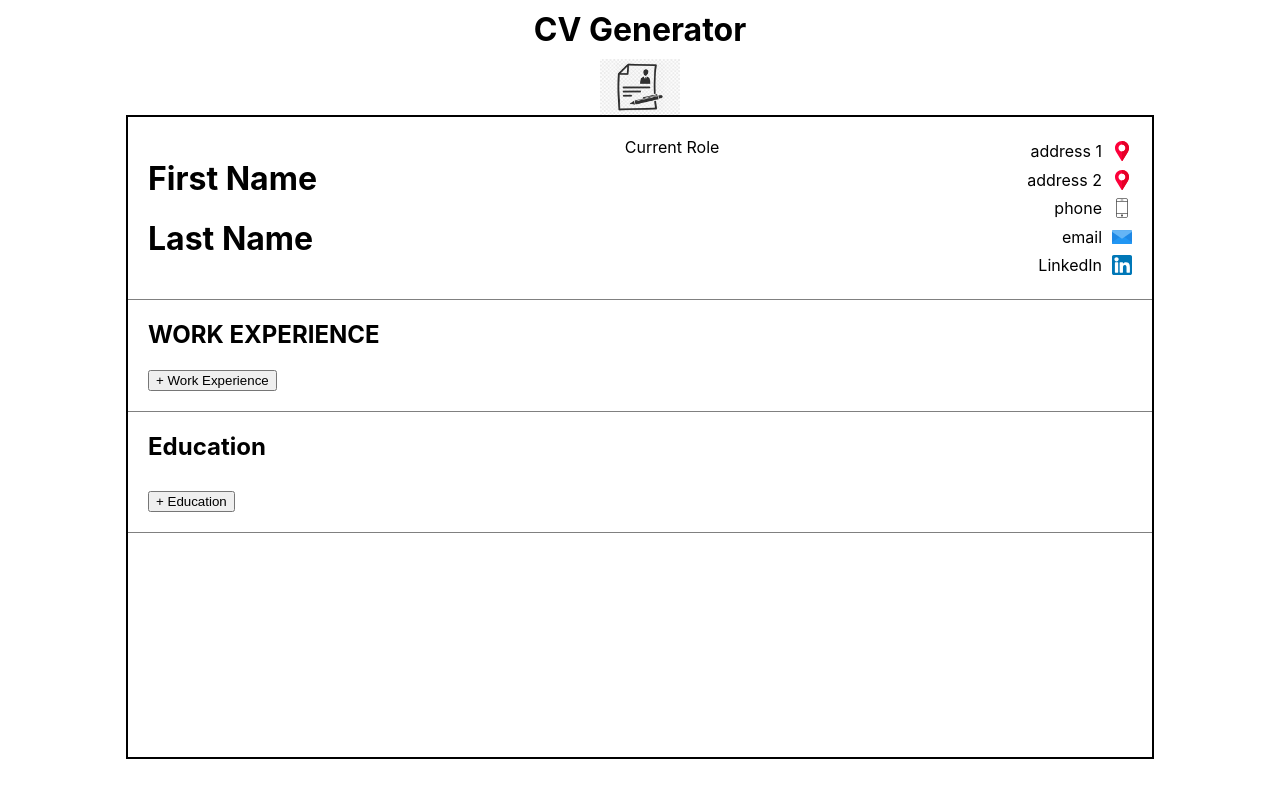
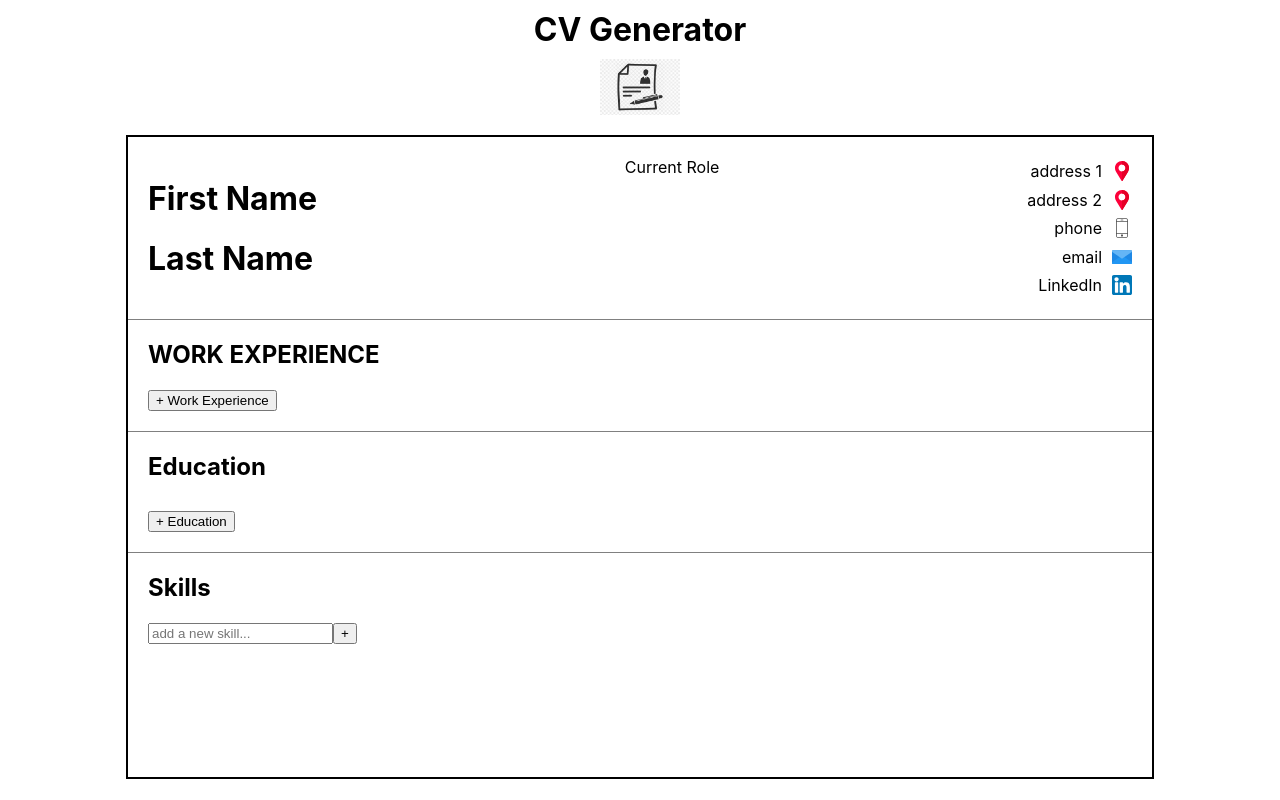
Before and after one commit to enPlace/react-inline-editable-cv, a React (Create React App) app: page / in a window 1280 px wide. Built offline with nearby package versions, Linux system fonts and the light colour scheme.

Commit message:
Create Skills section basic structure and components

```diff
--- /dev/null
+++ b/src/Components/Cv-components/Skills.js
@@ -0,0 +1,40 @@
+import { useState } from "react";
+import NewSkillsForm from "./skillsSubComponents/NewSkillsForm";
+import SavedSkills from "./skillsSubComponents/SavedSkills";
+
+const Skills = ({ isEditable, setIsEditable, handleEditChange }) => {
+  const [userInfo, setUserInfo] = useState(false);
+  const emptySkill = { text: "", id: "", pos: "" };
+  const [newSkill, setNewSkill] = useState(emptySkill);
+
+  const handleChange = (e) => {
+    const targ = e.target;
+    setNewSkill({
+      ...newSkill,
+      [targ.name]: targ.value,
+      [targ.pos]: targ.pos,
+      [targ.id]: targ.id,
+    });
+  };
+  const handleSubmit = () => {
+    if (!userInfo) {
+      setUserInfo([newSkill]);
+    } else {
+      userInfo.push(newSkill);
+    }
+    setNewSkill(emptySkill);
+  };
+
+  return (
+    <div className="skills">
+      <h2>Skills</h2>
+      <NewSkillsForm
+        handleChange={handleChange}
+        handleSubmit={handleSubmit}
+      ></NewSkillsForm>
+      <SavedSkills userInfo={userInfo}></SavedSkills>
+    </div>
+  );
+};
+
+export default Skills;
--- a/src/Components/Cv-components/Work-experience.js
+++ b/src/Components/Cv-components/Work-experience.js
@@ -29,7 +29,6 @@ const WorkExperience = ({ isEditable, setIsEditable, handleEditChange }) => {
       obj[targ.name] = targ.value;
     }
     setWorkObject(obj);
-    console.log(workObject);
   };
   const handleSubmit = (e) => {
     if (!userInfo) {
--- /dev/null
+++ b/src/Components/Cv-components/skillsSubComponents/NewSkillsForm.js
@@ -0,0 +1,10 @@
+const NewSkillsForm = ({userInfo, isEditable, setIsEditable}) => {
+    return (
+        <form action="" className="newSkill">
+            <input type="text" placeholder="add a new skill..." />
+            <button type="submit">+</button>
+        </form>
+     );
+}
+
+export default NewSkillsForm;
--- /dev/null
+++ b/src/Components/Cv-components/skillsSubComponents/SavedSkills.js
@@ -0,0 +1,11 @@
+const SavedSkills = ({userInfo}) => {
+    return !userInfo ? null : (
+        <div className="skillsContainer">
+        {userInfo.map(skill=>{
+            return <div className="skill" key = {skill.id}>{skill.text}</div>
+        })}
+        </div>
+    );
+}
+
+export default SavedSkills;
--- a/src/Components/Cv-components/workExperienceSubComponents/SavedWorkExperience.js
+++ b/src/Components/Cv-components/workExperienceSubComponents/SavedWorkExperience.js
@@ -1,10 +1,11 @@
 const SavedWorkExperience = ({ userInfo }) => {
-
+  let key = 0;
   return !userInfo ? null : (
     <div className="work-experience saved">
       {userInfo.map((work) => {
+        key++
         return (
-          <div className="companyInfo">
+          <div className="companyInfo" key = {key}>
             <h3 className="companyName">{work.company}</h3>
             <p className="companyCity">{work.companyCity}</p>
             <p className="companyDates">
--- a/src/Components/Cv.js
+++ b/src/Components/Cv.js
@@ -2,6 +2,7 @@ import { useState } from "react";
 import PersonalInfo from "./Cv-components/Personal-info";
 import WorkExperience from "./Cv-components/Work-experience";
 import Education from "./Cv-components/Education";
+import Skills from "./Cv-components/Skills";
 const Cv = () => {
   const [isEditable, setIsEditable] = useState(false);
 
@@ -28,6 +29,11 @@ const Cv = () => {
         setIsEditable={setIsEditable}
         handleEditChange={handleEditChange}
       ></Education>
+      <Skills
+      isEditable={isEditable}
+      setIsEditable={setIsEditable}
+      handleEditChange={handleEditChange}></Skills>
+
     </div>
   );
 };
--- a/src/index.css
+++ b/src/index.css
@@ -39,6 +39,7 @@ code {
   border:2px solid black;
   width: 80vw;
   min-height: 80vh;
+  margin: 20px;
 }
 .personal-info{
   border-bottom: 1px solid gray;
@@ -84,8 +85,11 @@ code {
   border-bottom: 1px solid gray;
   padding: 20px;
 }
+.work-experience.saved{
+  border-bottom: none;
+}
 .work-experience-form{
-  border-bottom: 1px solid gray;
+
   padding: 20px;
 }
 .work-experience h2{
@@ -105,9 +109,14 @@ code {
   flex-direction: column;
   max-width: 400px;
   padding: 10px;
+  border-bottom: 1px solid gray;
 
 }
 .education button{
   margin-right: 5px;
   margin-top: 10px;
 }
+
+.skills{
+  padding: 20px;
+}
```
